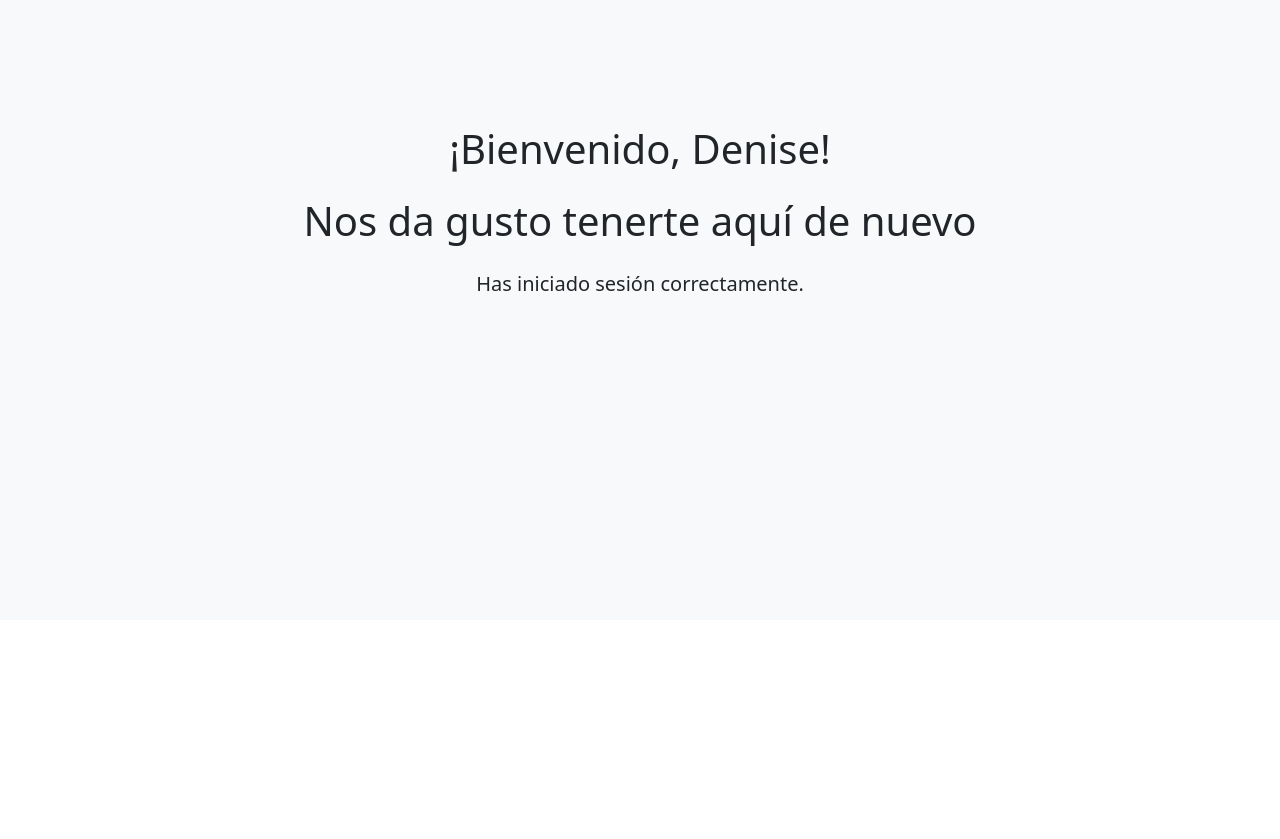
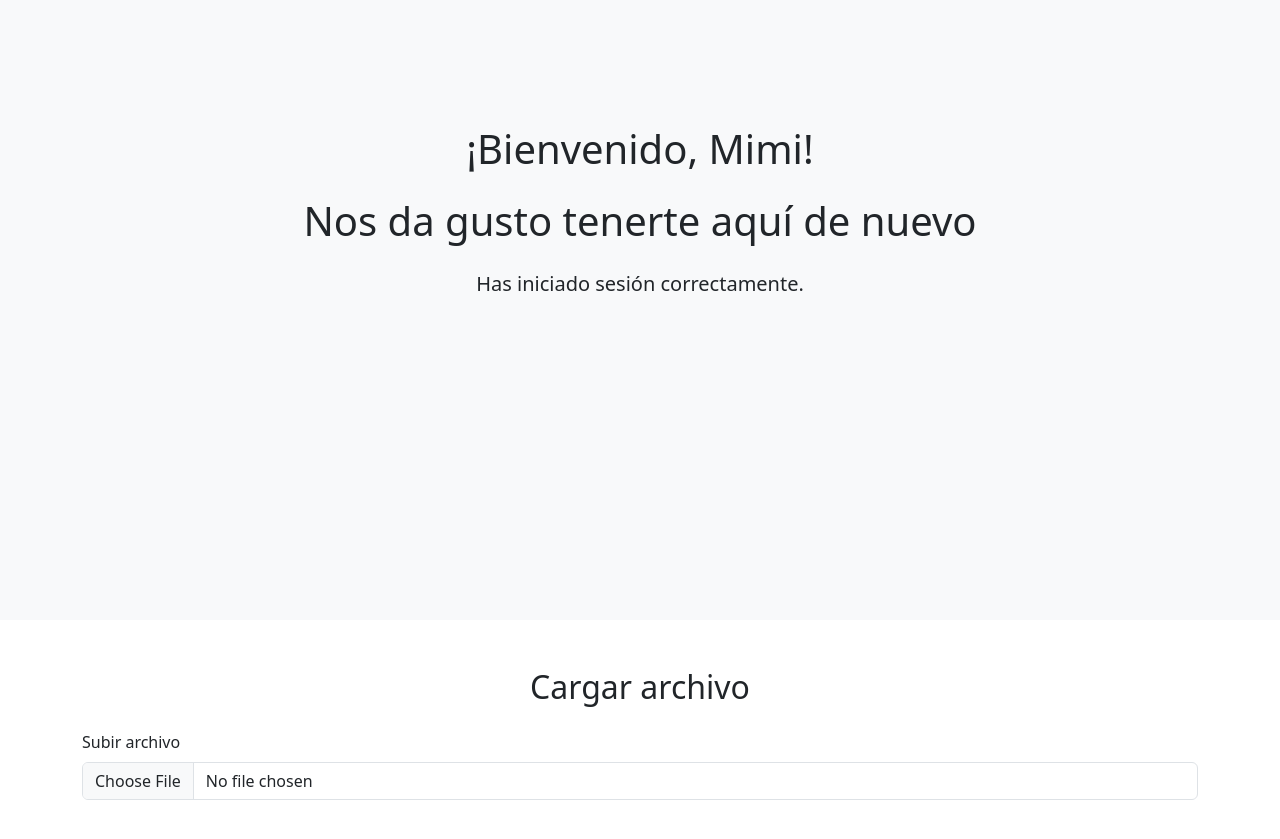
Before and after one commit to DeniseRea/Block_, a React (Vite) app in the folder Block-chain/: page / in a window 1280 px wide. Shown: the part 980-1819 px from the top of the page. Before the commit the page ends 1600 px from the top, so only its background shows below. Built offline with nearby package versions, Linux system fonts and the light colour scheme.

Commit message:
ADD Update File

```diff
--- /dev/null
+++ b/Block-chain/src/components/FileInput.jsx
@@ -0,0 +1,23 @@
+import { InputField } from "./InputField";
+
+export const FileInput = ({ onFileChange }) => {
+  // Manejamos el cambio del archivo
+  const handleFileChange = (event) => {
+    const file = event.target.files[0];
+    if (file) {
+      onFileChange(file);
+    }
+  };
+
+  return (
+    <div className="mb-3">
+      <InputField
+        label="Subir archivo"
+        type="file"
+        onChange={handleFileChange}
+        required={true}
+        accept=".txt,.json,.csv"
+      />
+    </div>
+  );
+};
--- a/Block-chain/src/components/InputField.jsx
+++ b/Block-chain/src/components/InputField.jsx
@@ -1,6 +1,6 @@
 import PropTypes from 'prop-types';
 
-export const InputField = ({ label, type, value, onChange, required }) => {
+export const InputField = ({ label, type, value, onChange, required, accept }) => {
   return (
     <div className="mb-3">
       <label className="form-label">{label}</label>
@@ -10,6 +10,7 @@ export const InputField = ({ label, type, value, onChange, required }) => {
         value={value}
         onChange={onChange}
         required={required}
+        accept={accept} // Aceptar tipos específicos de archivos
       />
     </div>
   );
@@ -18,7 +19,8 @@ export const InputField = ({ label, type, value, onChange, required }) => {
 InputField.propTypes = {
   label: PropTypes.string.isRequired,
   type: PropTypes.string.isRequired,
-  value: PropTypes.string.isRequired,
+  value: PropTypes.string, // Para tipo 'file' no lo usamos
   onChange: PropTypes.func.isRequired,
-  required: PropTypes.bool
+  required: PropTypes.bool,
+  accept: PropTypes.string, // Aceptamos un tipo de archivo, ej: '.txt,.csv'
 };
--- a/Block-chain/src/main.jsx
+++ b/Block-chain/src/main.jsx
@@ -2,12 +2,13 @@ import { StrictMode } from 'react'
 import { createRoot } from 'react-dom/client'
 import LoginPage from "./pages/Login/LoginPage.jsx";
 import { WelcomePage } from "./pages/Welcome/WelcomePage.jsx";
-
+import { UpdatePage } from "./pages/Update/UpdatePage.jsx";
 import 'bootstrap/dist/css/bootstrap.min.css';
 
 createRoot(document.getElementById('root')).render(
   <StrictMode>
     <LoginPage />
-    <WelcomePage name="Denise" />
+    <WelcomePage name="Mimi" />
+    <UpdatePage />
   </StrictMode>,
 )
--- /dev/null
+++ b/Block-chain/src/pages/Update/UpdatePage.jsx
@@ -0,0 +1,31 @@
+import { useState } from "react";
+import { FileInput } from "../../components/FileInput";
+
+export const UpdatePage = () => {
+  const [fileContent, setFileContent] = useState("");
+  const [fileName, setFileName] = useState("");
+
+
+  const handleFileChange = (file) => {
+    setFileName(file.name);
+
+
+    const reader = new FileReader();
+    reader.onload = (event) => {
+      setFileContent(event.target.result);
+    };
+
+    reader.readAsText(file);
+  };
+
+  return (
+    <div className="container py-5">
+      <h2 className="mb-4 text-center">Cargar archivo</h2>
+
+
+      <FileInput onFileChange={handleFileChange} />
+
+
+    </div>
+  );
+}
```
Also changed, not shown: Block-chain/src/components/FilePreview.jsx (added).
